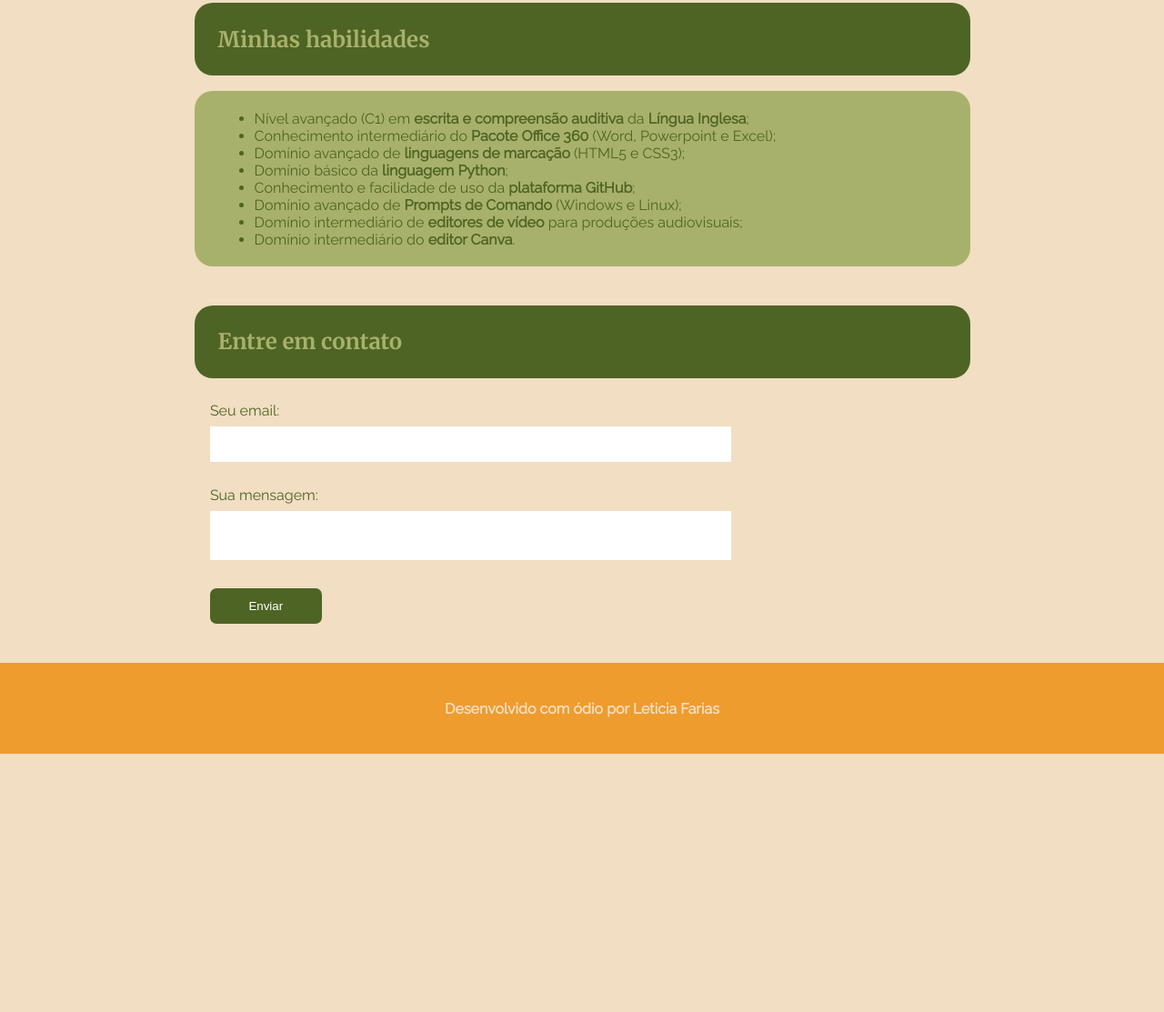
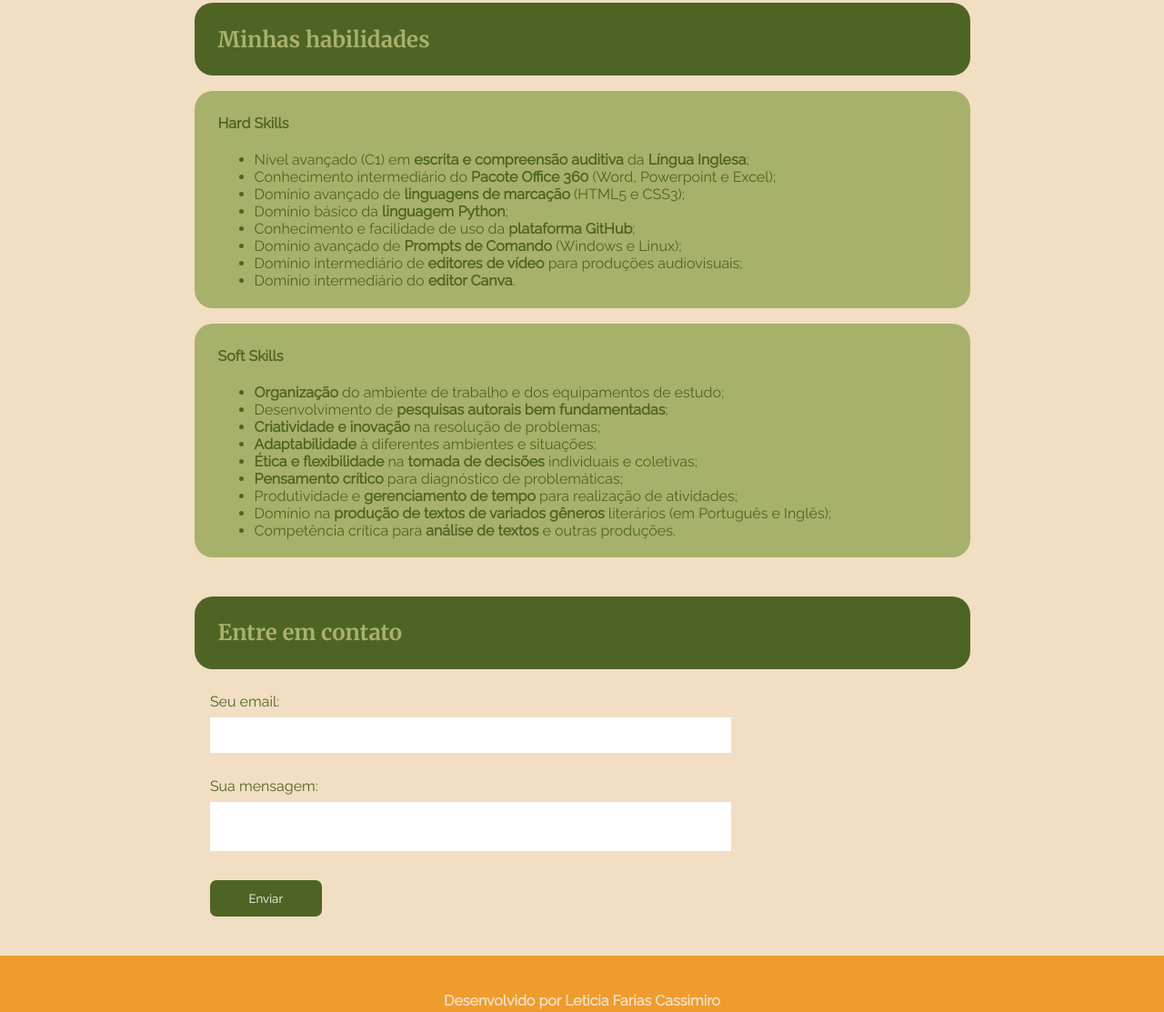
Before and after one commit to fariasleticia/pagina_pessoal_basica, a plain HTML site: page index.html in a window 1280 px wide. Shown: the part 475-1588 px from the top of the page at 91% size. Before the commit the page ends 1304 px from the top, so only its background shows below. Drawn offline with Linux system fonts and the light colour scheme.

Commit message:
Adição de efeitos de transição aos títulos de cada seção, adição de informações no campo de habilidades e alterações no rodapé.

```diff
--- a/index.html
+++ b/index.html
@@ -1,5 +1,5 @@
 <!DOCTYPE html>
-<html lang="en">
+<html lang="pt-BR">
 <head>
     <meta charset="UTF-8">
     <meta name="viewport" content="width=device-width, initial-scale=1.0">
@@ -38,6 +38,7 @@
             <h2 >Minhas habilidades</h2>
         </div>
         <div class = "texto">
+            <h4><b>Hard Skills</b></h4>
             <ul id = "lista_hab">
                 <li>Nível avançado (C1) em <b>escrita e compreensão auditiva</b> da <b>Língua Inglesa</b>;</li>
                 <li>Conhecimento intermediário do <b>Pacote Office 360</b> (Word, Powerpoint e Excel);</li>
@@ -47,6 +48,21 @@
                 <li>Domínio avançado de <b>Prompts de Comando</b> (Windows e Linux);</li>
                 <li>Domínio intermediário de <b>editores de vídeo</b> para produções audiovisuais;</li>
                 <li>Domínio intermediário do <b>editor Canva</b>.</li>
+            </ul>
+        </div>
+        <div class = "texto">
+            <h4>Soft Skills</h4>
+            <ul>
+                <li><b>Organização</b> do ambiente de trabalho e dos equipamentos de estudo;</li>
+                <li>Desenvolvimento de <b>pesquisas autorais bem fundamentadas</b>;</li>
+                <li><b>Criatividade e inovação</b> na resolução de problemas;</li>
+                <li><b>Adaptabilidade</b> à diferentes ambientes e situações;</li>
+                <li><b>Ética e flexibilidade</b> na <b>tomada de decisões</b> individuais e coletivas;</li>
+                <li><b>Pensamento crítico</b> para diagnóstico de problemáticas;</li>
+                <li>Produtividade e <b>gerenciamento de tempo</b> para realização de atividades;</li>
+                <li>Domínio na <b>produção de textos de variados gêneros</b> literários (em Português e Inglês);
+                </li>
+                <li>Competência crítica para <b>análise de textos</b> e outras produções.</li>
             </ul>
         </div>
     </section>
@@ -69,7 +85,8 @@
 
     <!-- rodapé -->
     <footer>
-        <h4>Desenvolvido com ódio por <b>Leticia Farias</b></h4>
+        <h4>Desenvolvido por Leticia Farias Cassimiro</h4>
     </footer>
+
 </body>
 </html>
--- a/style.css
+++ b/style.css
@@ -52,6 +52,10 @@ img {
     color: #a8b16b;
 }
 
+.titulo:hover {
+    background-color: #435620;
+}
+
 .texto {
     background-color: #a8b16b;
     color: #4e6424;
@@ -68,6 +72,7 @@ img {
     color:#4e6424;
 }
 
+/* estilização das caixas de inserção de texto */
 input[type="text"],
 input[type="email"],
 textarea {
@@ -90,6 +95,12 @@ input[type=submit] {
     border: none;
     border-radius: 7px;
     cursor: pointer;
+    font-family: 'Raleway', sans-serif;
+}
+
+/* quando o mouse estiver em cima do botão, a cor mudará */
+input[type=submit]:hover {
+    background-color: #435620;
 }
 
 /* formatação do rodapé */
```
